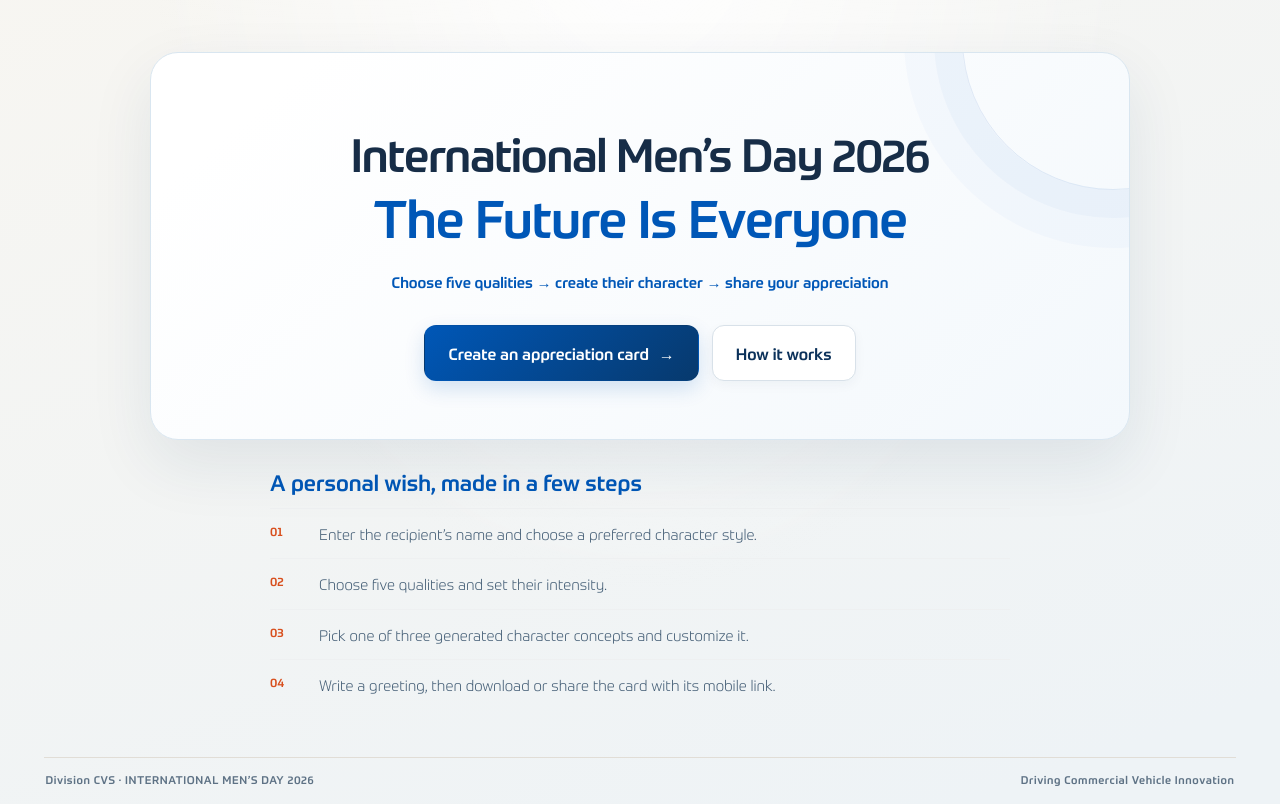
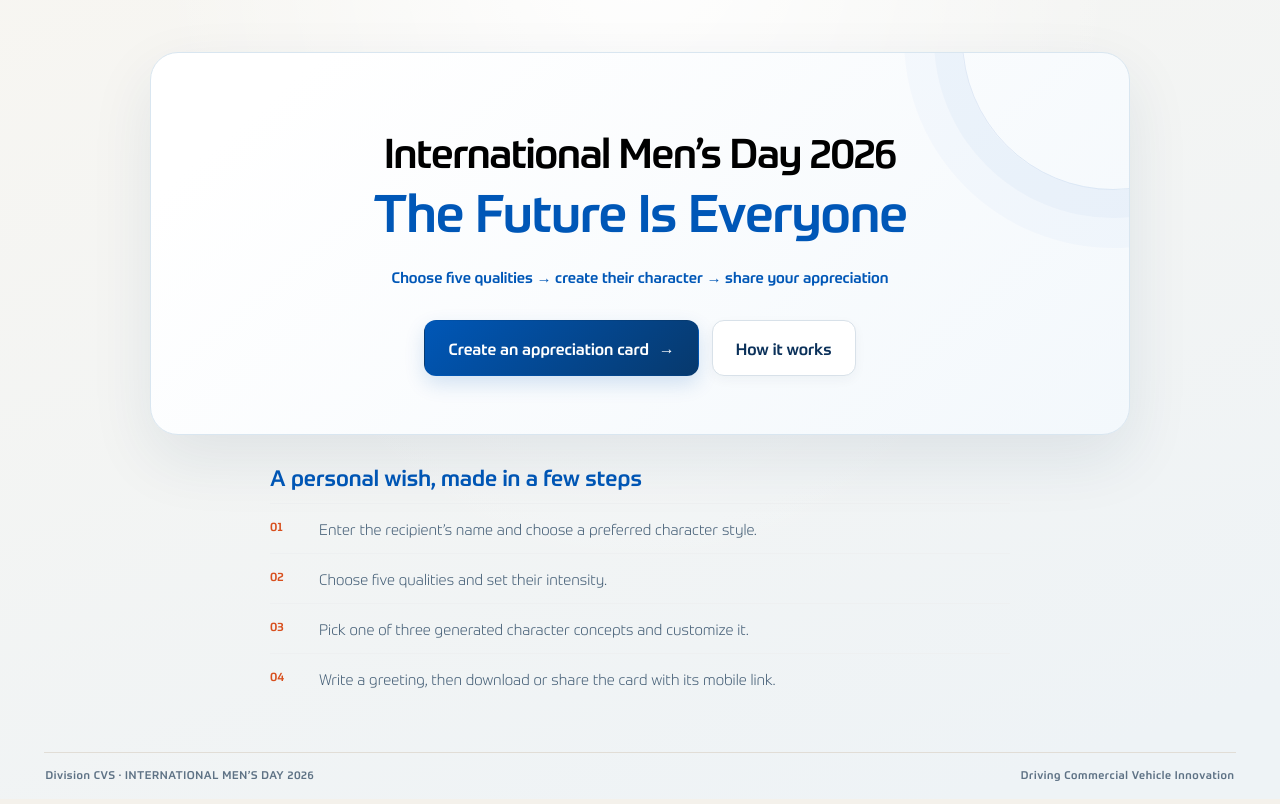
Before and after one commit to ZFCVS/mensday-2026-v22, a plain HTML site: page index.html in a window 1280 px wide. Shown: the part 112-916 px from the top of the page. Drawn offline with Linux system fonts and the light colour scheme.

Commit message:
Update index.html

```diff
--- a/index.html
+++ b/index.html
@@ -122,11 +122,11 @@
     .hero h1 {
       margin: 17px 0 7px;
       font-family: 'ZF Prometo', Arial, sans-serif;
-      font-size: clamp(32px, 4vw, 46px);
+      font-size: clamp(28px, 3.55vw, 41px);
       font-weight: 500;
       letter-spacing: -1.15px;
       line-height: 1.13;
-      color: #172d47;
+      color: #000000;
       text-wrap: balance;
     }
 
```
